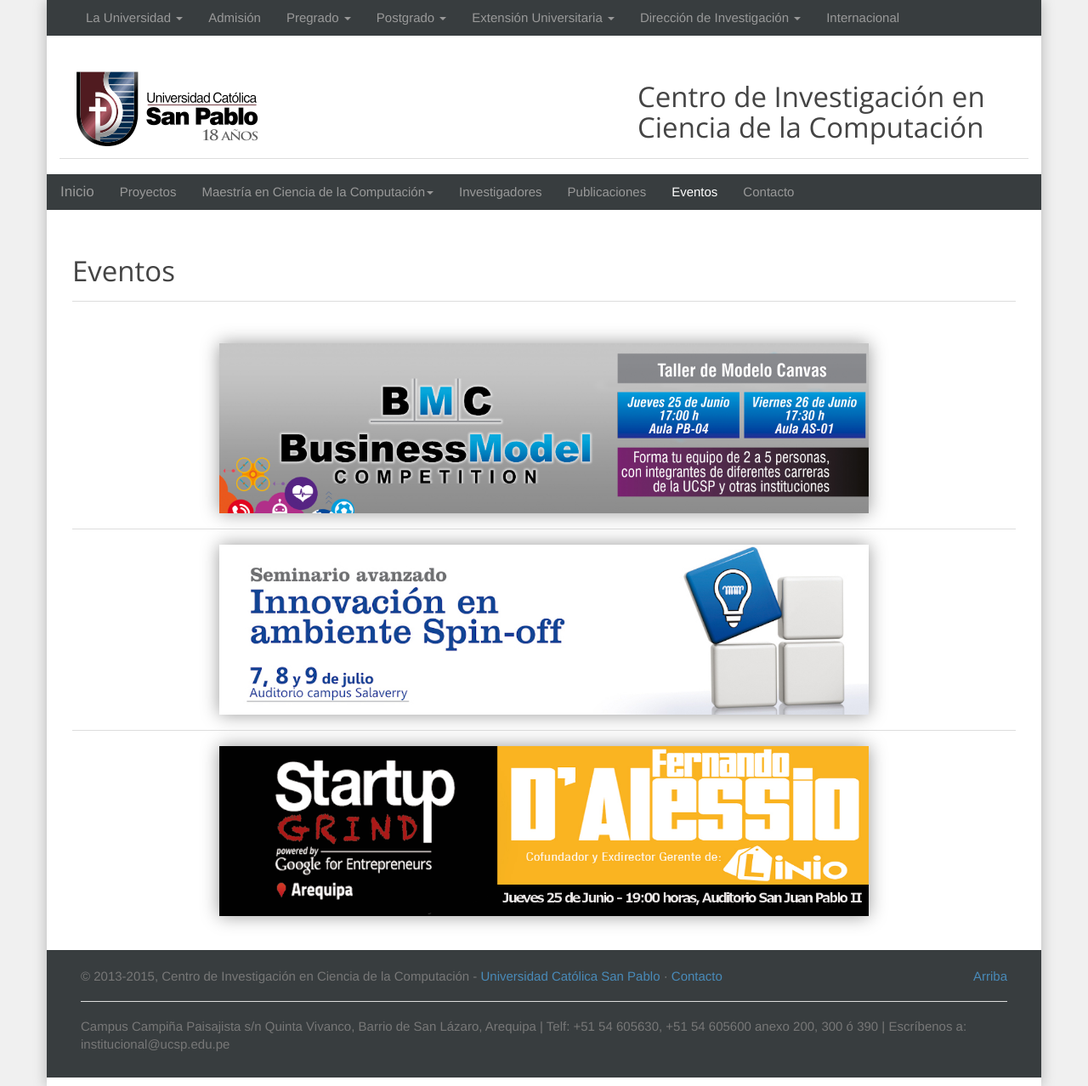
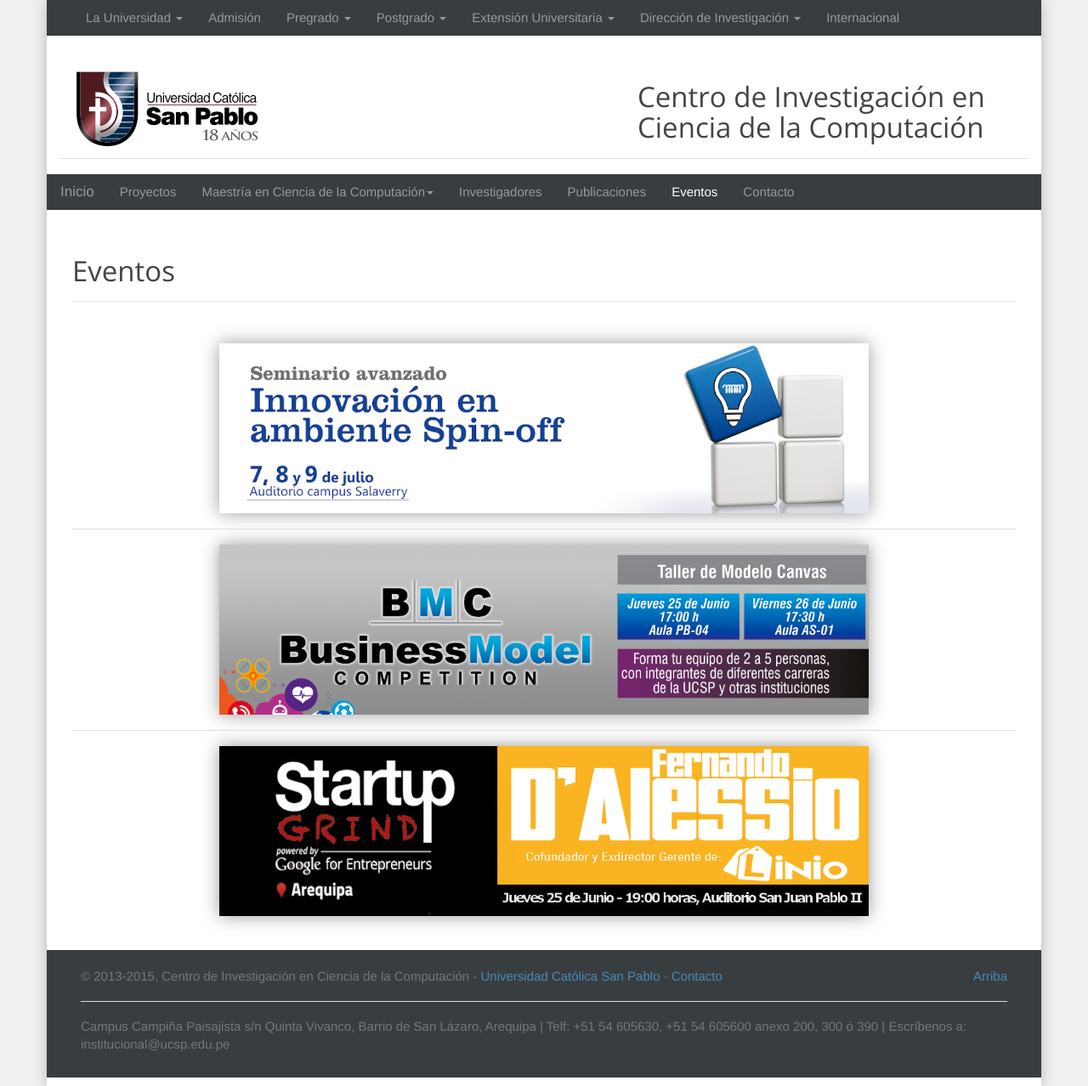
Before and after one commit to cs-ucsp/rics-ucsp, a Jekyll site: the page built from eventos/index.html, in a window 1280 px wide. Shown: the whole page at 85% size. Built offline with Jekyll 4.4.1, drawn with Linux system fonts in a browser that asks for light colours; nearby versions of some CDN libraries; Markdown is read by kramdown in place of the engine named in the settings.

Commit message:
Actualización pagina principal de eventos

```diff
--- a/eventos/index.html
+++ b/eventos/index.html
@@ -8,16 +8,15 @@ title: Eventos
 
 <p>&nbsp;</p>
 
+<a href="/eventos/seminario-innovacion-ambiente-spin-off.html">
+<img class="img-responsive center-block box-shadow-black banner-thumb" src="/img/eventos/evento-spin-off.jpg">
+</a>
+
+<hr/>
 
 <a href="/eventos/business-model-competition.html">
 <img class="img-responsive center-block box-shadow-black banner-thumb"
 src="/img/eventos/evento-bmc.jpg">
-</a>
-
-<hr/>
-
-<a href="/eventos/seminario-innovacion-ambiente-spin-off.html">
-<img class="img-responsive center-block box-shadow-black banner-thumb" src="/img/eventos/evento-spin-off.jpg">
 </a>
 
 <hr/>
```
